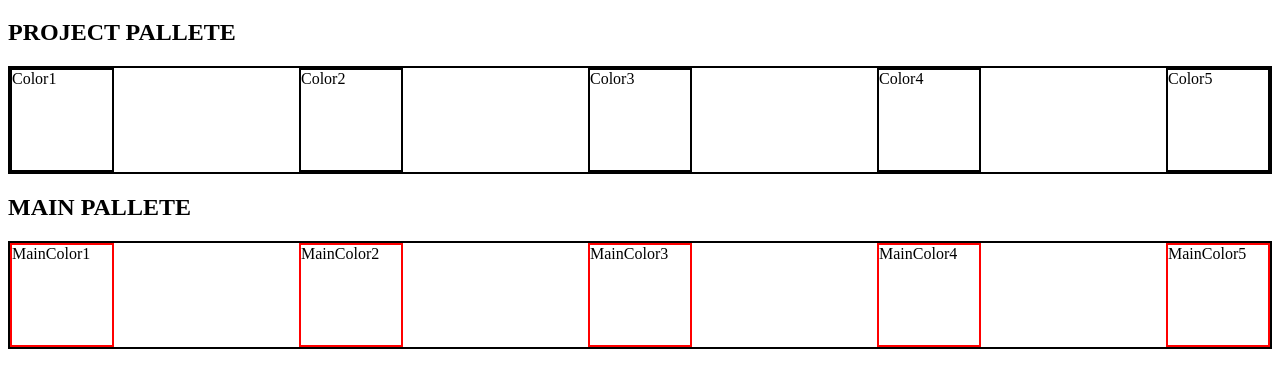
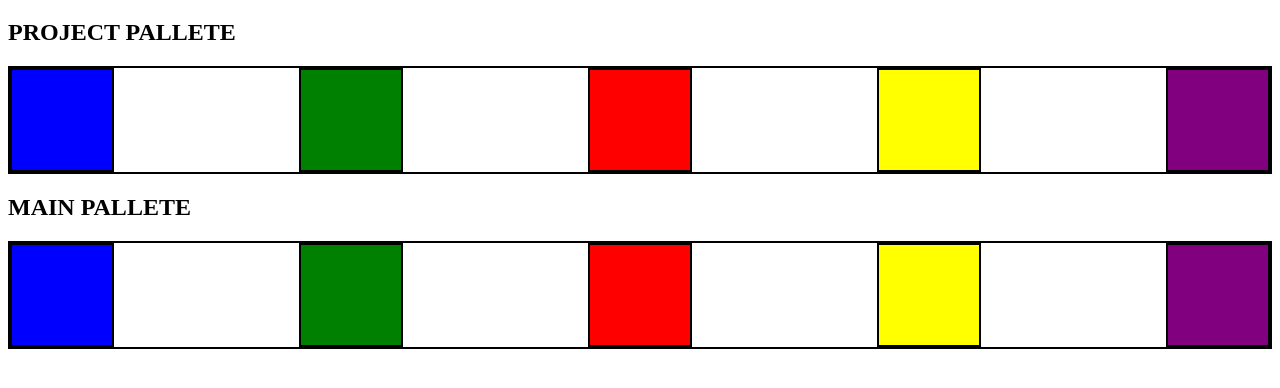
Before and after one commit to jasonhughes1/Palette-Picker-PWA, a website: page public/index.html in a window 1280 px wide. Shown: the part 104-492 px from the top of the page. Drawn offline with Linux system fonts and the light colour scheme.

Commit message:
add background colors to each pallete as a placeholder

```diff
--- a/public/css/styles.css
+++ b/public/css/styles.css
@@ -30,7 +30,27 @@ main {
 }
 
 .main-color {
-  border: 2px solid red;
+  border: 2px solid black;
   width: 100px;
   height: 100px;
 }
+
+#color1 {
+  background-color: blue;
+}
+
+#color2 {
+  background-color: green;
+}
+
+#color3 {
+  background-color: red;
+}
+
+#color4 {
+  background-color: yellow;
+}
+
+#color5 {
+  background-color: purple;
+}
--- a/public/index.html
+++ b/public/index.html
@@ -12,20 +12,20 @@
       <section>
           <h2 class='project-pallete-title'>PROJECT PALLETE</h2>
         <div class = 'project-pallete'>
-            <div id = 'color1' class='project-color'>Color1</div>
-            <div id = 'color2' class='project-color'>Color2</div>
-            <div id = 'color3' class='project-color'>Color3</div>
-            <div id = 'color4' class='project-color'>Color4</div>
-            <div id = 'color5' class='project-color'>Color5</div>
+            <div id = 'color1' class='project-color'></div>
+            <div id = 'color2' class='project-color'></div>
+            <div id = 'color3' class='project-color'></div>
+            <div id = 'color4' class='project-color'></div>
+            <div id = 'color5' class='project-color'></div>
         </div>
       </section>
       <h2 class='main-pallete-title'>MAIN PALLETE</h2>
       <section class="main-pallete">
-        <div id = 'color1' class = 'main-color'>MainColor1</div>
-        <div id = 'color2' class = 'main-color'>MainColor2</div>
-        <div id = 'color3' class = 'main-color'>MainColor3</div>
-        <div id = 'color4' class = 'main-color'>MainColor4</div>
-        <div id = 'color5' class = 'main-color'>MainColor5</div>
+        <div id = 'color1' class = 'main-color'></div>
+        <div id = 'color2' class = 'main-color'></div>
+        <div id = 'color3' class = 'main-color'></div>
+        <div id = 'color4' class = 'main-color'></div>
+        <div id = 'color5' class = 'main-color'></div>
       </section>
     </article>
     </main>
```
